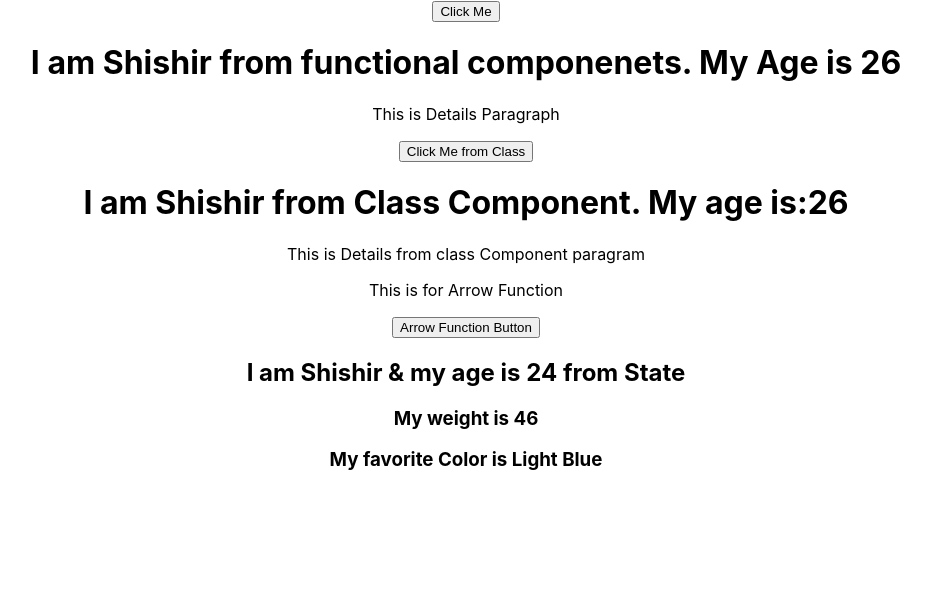
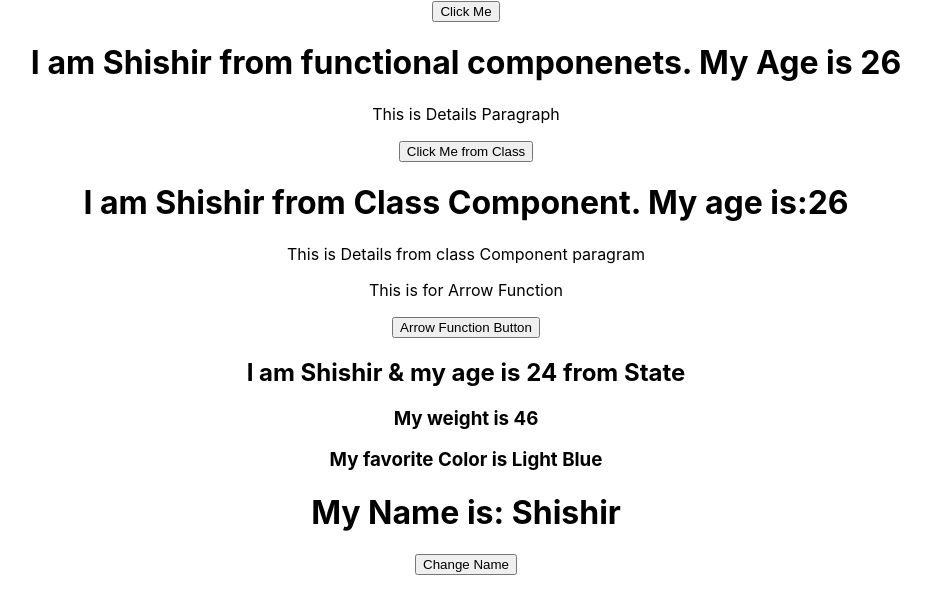
Before and after one commit to shishir75/React-101, a React (Create React App) app: page / in a window 1280 px wide. Shown: the top 614 px of the page, without its empty margins (174-1105 px from the left). Built offline with nearby package versions, Linux system fonts and the light colour scheme.

Commit message:
React setState method to change state value

```diff
--- a/src/App.js
+++ b/src/App.js
@@ -4,6 +4,7 @@ import Hello from "./components/Hello";
 import Welcome from "./components/Welcome";
 import Arrow from "./components/Arrow";
 import State from "./components/State";
+import SetState from "./components/SetState";
 
 function App() {
   return (
@@ -15,6 +16,8 @@ function App() {
       <Arrow></Arrow>
 
       <State></State>
+
+      <SetState></SetState>
     </div>
   );
 }
--- /dev/null
+++ b/src/components/SetState.js
@@ -0,0 +1,27 @@
+import React, { Component } from "react";
+
+class SetState extends Component {
+  constructor() {
+    super();
+    this.state = {
+      name: "Shishir",
+    };
+  }
+
+  ChangeName = (e) => {
+    this.setState({ name: e });
+  };
+
+  render() {
+    return (
+      <div>
+        <h1>My Name is: {this.state.name}</h1>
+        <button onClick={this.ChangeName.bind(this, "Obydullah Sarder")}>
+          Change Name
+        </button>
+      </div>
+    );
+  }
+}
+
+export default SetState;
```
